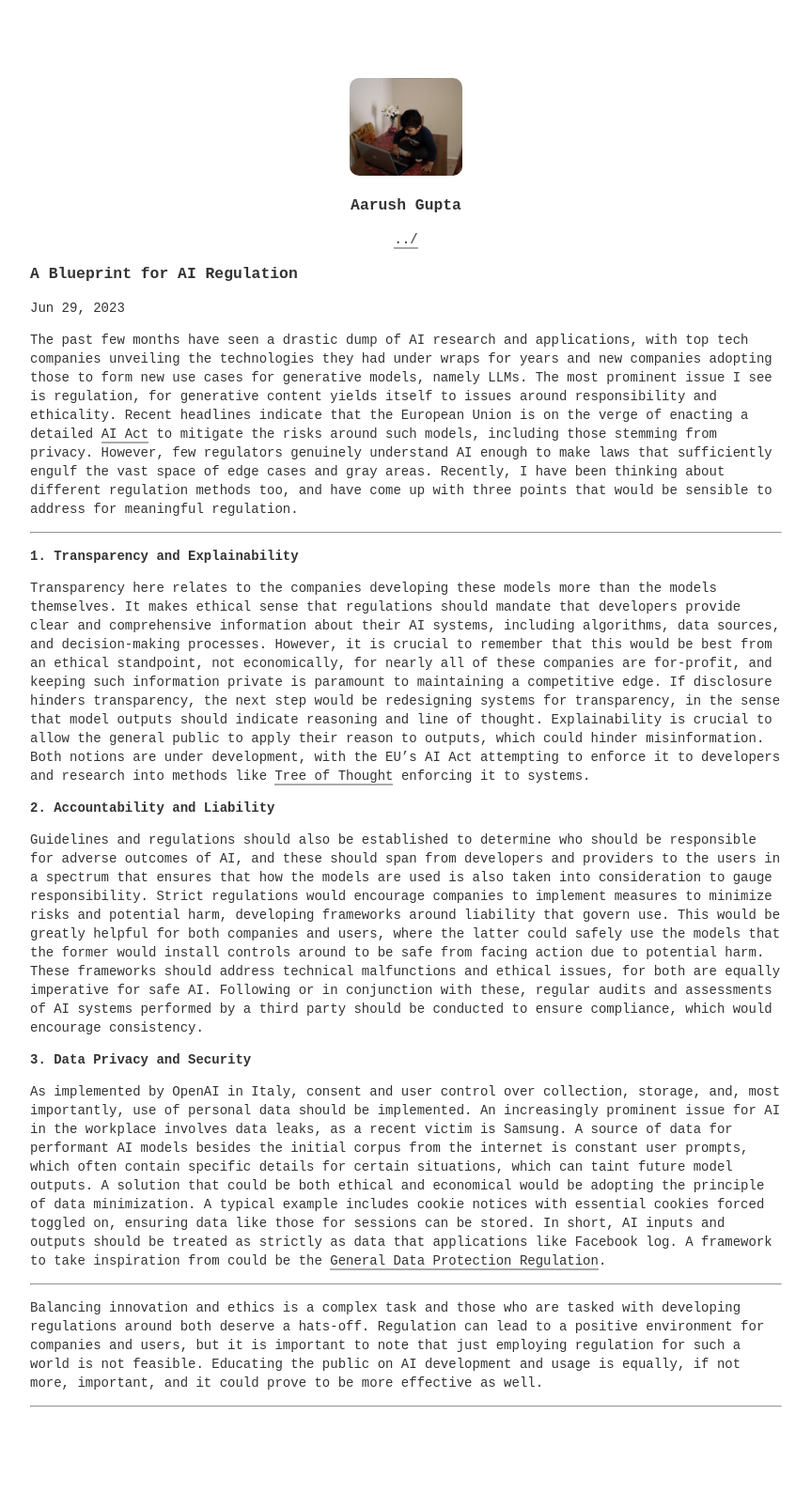
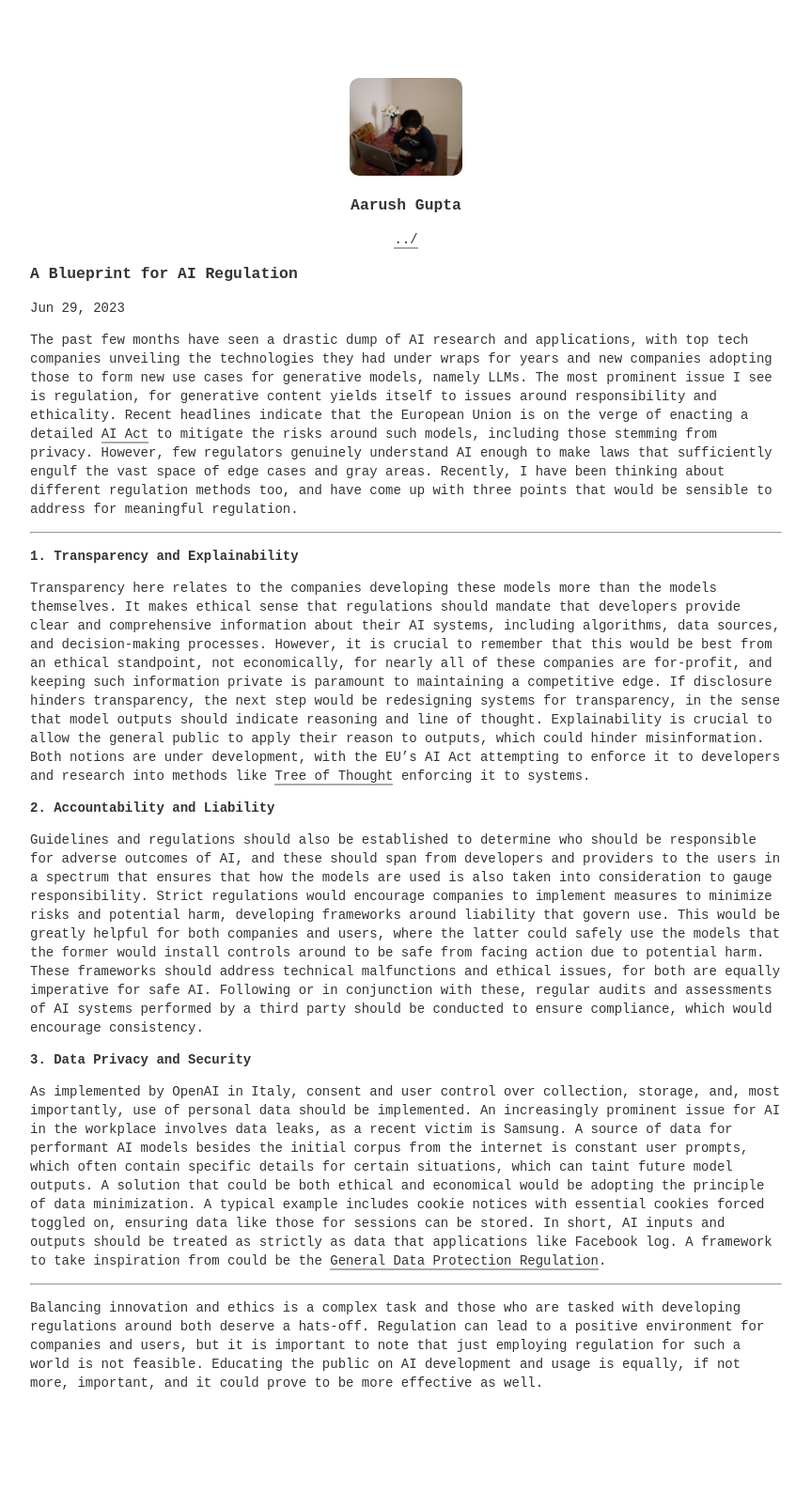
Before and after one commit to notallm/notallm.github.io, a Jekyll site: the page built from _posts/2023-06-29-regulation-blueprint.md, in a window 1280 px wide. Shown: the whole page at 94% size, without its empty margins (208-1071 px from the left). Built offline with Jekyll 4.4.1, drawn with Linux system fonts in a browser that asks for light colours.

Commit message:
only display hr if hn link

```diff
--- a/_layouts/post.html
+++ b/_layouts/post.html
@@ -12,8 +12,7 @@ layout: base
 
 {{ content }}
 
-<hr>
-
 {% if page.hn %}
+    <hr>
     Comment @ <a href = "https://news.ycombinator.com/item?id={{ page.hn }}">Hacker News</a>.
 {% endif %}
```
